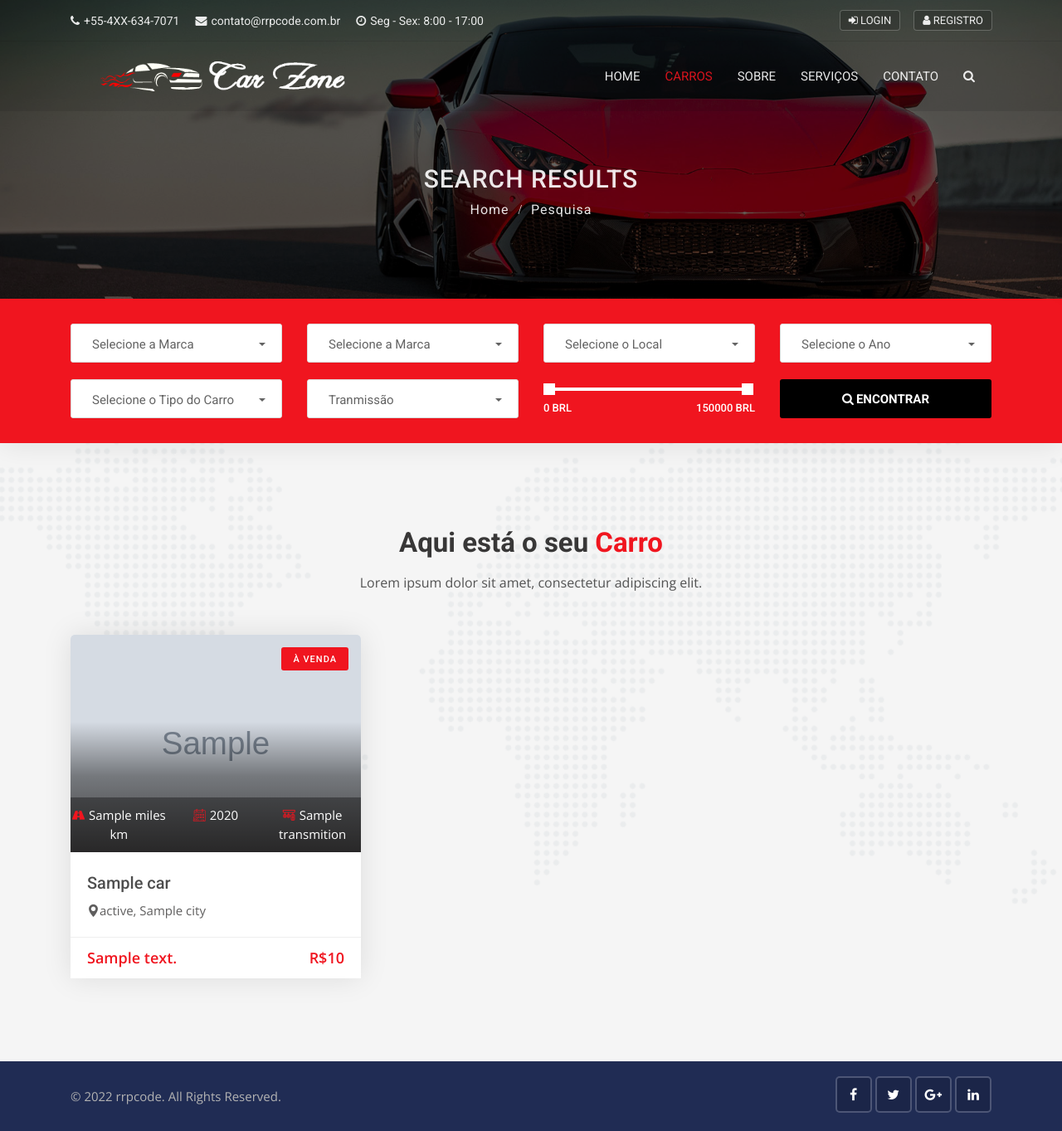
After one commit to ricardoramospereira/car-sales, a Django app: template templates/cars/search.html in a window 1280 px wide. The commit adds this page. Shown: the whole page at 83% size. Run offline with Django 4.2, Linux system fonts and the light colour scheme; the template is opened without the code that fills it: most values are stand-ins (such as "Sample title", 1, 10 or a date in 2020); grey boxes marked "Sample" are stand-in pictures; some libraries are stand-ins or nearby versions.

Commit message:
search_initial

```diff
--- a/cars/urls.py
+++ b/cars/urls.py
@@ -3,5 +3,6 @@ from .import views
 
 urlpatterns = [
     path('', views.cars, name='cars'),
-    path('<int:id>', views.car_detail, name='car_detail')
+    path('<int:id>', views.car_detail, name='car_detail'),
+    path('search', views.search, name='search'),
 ]
--- a/templates/base.html
+++ b/templates/base.html
@@ -60,8 +60,8 @@
 <!-- Full Page Search -->
 <div id="full-page-search">
     <button type="button" class="close">×</button>
-    <form action="https://storage.googleapis.com/theme-vessel/carhouse/index.html#" class="search-header">
-        <input type="search" value="" placeholder="Digite a palavra chave aqui. Ex: audi, benz etc" />
+    <form action="{% url 'search' %}" class="search-header">
+        <input type="search" value="" placeholder="Digite a palavra chave aqui. Ex: audi, benz etc" name="keyword" />
         <button type="submit" class="btn btn-sm button-theme">procurar</button>
     </form>
 </div>
--- /dev/null
+++ b/templates/cars/search.html
@@ -0,0 +1,205 @@
+{% extends 'base.html' %}
+
+{% block content %}
+
+{% load humanize %}
+
+<!-- Banner start -->
+<div class="sub-banner overview-bgi">
+    <div class="container breadcrumb-area">
+        <div class="breadcrumb-areas">
+            <h1>Search Results</h1>
+            <ul class="breadcrumbs">
+                <li><a href="index.html">Home</a></li>
+                <li class="active">Pesquisa</li>
+            </ul>
+        </div>
+    </div>
+</div>
+<!-- Banner end -->
+
+<div class="search-box-3 sb-7 bg-active">
+    <div class="container">
+        <div class="search-area-inner">
+            <div class="search-contents">
+                <form method="GET">
+                    <div class="row">
+                        <div class="col-lg-3 col-md-6 col-sm-6 col-6">
+                            <div class="form-group">
+                                <select class="selectpicker search-fields" name="select-brand">
+                                    <option disabled="disabled" selected="selected">Selecione a Marca</option>
+                                    <option>Audi</option>
+                                    <option>BMW</option>
+                                    <option>Honda</option>
+                                    <option>Nissan</option>
+                                </select>
+                            </div>
+                        </div>
+                        <div class="col-lg-3 col-md-6 col-sm-6 col-6">
+                            <div class="form-group">
+                                <select class="selectpicker search-fields" name="select-make">
+                                    <option disabled="disabled" selected="selected">Selecione a Marca</option>
+                                    <option>BMW</option>
+                                    <option>Honda</option>
+                                    <option>Lamborghini Huracán</option>
+                                    <option>Sports Car</option>
+                                </select>
+                            </div>
+                        </div>
+                        <div class="col-lg-3 col-md-6 col-sm-6 col-6">
+                            <div class="form-group">
+                                <select class="selectpicker search-fields" name="select-location">
+                                    <option disabled="disabled" selected="selected">Selecione o Local</option>
+                                    <option>São Paulo</option>
+                                    <option>Rio de Janeiro</option>
+                                    <option>Avaré</option>
+                                </select>
+                            </div>
+                        </div>
+                        <div class="col-lg-3 col-md-6 col-sm-6 col-6">
+                            <div class="form-group">
+                                <select class="selectpicker search-fields" name="select-year">
+                                    <option disabled="disabled" selected="selected">Selecione o Ano</option>
+                                    <option>2016</option>
+                                    <option>2017</option>
+                                    <option>2018</option>
+                                    <option>2019</option>
+                                </select>
+                            </div>
+                        </div>
+                    </div>
+                    <div class="row">
+                        <div class="col-lg-3 col-md-6 col-sm-6 col-6">
+                            <div class="form-group">
+                                <select class="selectpicker search-fields" name="select-type">
+                                    <option disabled="disabled" selected="selected">Selecione o Tipo do Carro</option>
+                                    <option>Carros Novos</option>
+                                    <option>Carros Usados</option>
+                                </select>
+                            </div>
+                        </div>
+                        <div class="col-lg-3 col-md-6 col-sm-6 col-6">
+                            <div class="form-group">
+                                <select class="selectpicker search-fields" name="transmission">
+                                    <option disabled="disabled" selected="selected">Tranmissão</option>
+                                    <option>Automático</option>
+                                    <option>Manual</option>
+                                </select>
+                            </div>
+                        </div>
+                        <div class="col-lg-3 col-md-6 col-sm-6 col-6">
+                            <div class="form-group">
+                                <div class="range-slider">
+                                    <div data-min="0" data-max="150000" data-unit="BRL" data-min-name="min_price" data-max-name="max_price" class="range-slider-ui ui-slider" aria-disabled="false"></div>
+                                    <div class="clearfix"></div>
+                                </div>
+                            </div>
+                        </div>
+                        <div class="col-lg-3 col-md-6 col-sm-6 col-6">
+                            <div class="form-group">
+                                <button class="btn btn-block button-theme btn-md">
+                                    <i class="fa fa-search"></i>Encontrar
+                                </button>
+                            </div>
+                        </div>
+                    </div>
+                </form>
+            </div>
+        </div>
+    </div>
+</div>
+<!-- Search box 3 end -->
+
+<!-- Featured car start -->
+<div class="featured-car content-area">
+    <div class="container">
+        <!-- Main title -->
+        <div class="main-title">
+            <h1>Aqui está o seu <span>Carro</span></h1>
+            <p>Lorem ipsum dolor sit amet, consectetur adipiscing elit.</p>
+        </div>
+        <div class="row">
+
+            <!--############### ALL CARS ################-->
+            {% for car in cars %}
+                <div class="col-lg-4 col-md-6">
+                    <div class="car-box">
+                        <div class="car-thumbnail">
+                            <a href="{% url 'car_detail' car.id %}" class="car-img">
+                                <div class="tag">À venda</div>
+                                <img class="d-block w-100" src="{{ car.car_photo.url }}" alt="car" style="min-height: 262px; max-height: 262px">
+                                <div class="facilities-list clearfix">
+                                    <ul>
+                                        <li>
+                                            <span><i class="flaticon-way"></i></span>{{ car.miles }} km
+                                        </li>
+                                        <li>
+                                            <span><i class="flaticon-calendar-1"></i></span>{{ car.year }}
+                                        </li>
+                                        <li>
+                                            <span><i class="flaticon-manual-transmission"></i></span>{{ car.transmition }}
+                                        </li>
+                                    </ul>
+                                </div>
+                            </a>
+                            <div class="carbox-overlap-wrapper">
+                                <div class="overlap-box">
+                                    <div class="overlap-btns-area">
+                                        <div class="car-magnify-gallery">
+                                            <a href="{{car.car_photo.url}}" class="overlap-btn">
+                                                <i class="fa fa-expand"></i>
+                                                <img class="hidden" src="{{car.car_photo.url}}">
+                                            </a>
+                                            {% if cars.car_photo_1 %}
+                                            <a href="{{car.car_photo_1.url}}" class="hidden">
+                                                <img class="hidden" src="{{car.car_photo_1.url}}">
+                                            </a>
+                                            {% endif %}
+                                            {% if car.car_photo_2 %}
+                                            <a href="{{car.car_photo_2.url}}" class="hidden">
+                                                <img class="hidden" src="{{car.car_photo_2.url}}">
+                                            </a>
+                                            {% endif %}
+                                            {% if car.car_photo_3 %}
+                                            <a href="{{car.car_photo_3.url}}" class="hidden">
+                                                <img class="hidden" src="{{car.car_photo_3.url}}">
+                                            </a>
+                                            {% endif %}
+                                            {% if car.car_photo_4 %}
+                                            <a href="{{car.car_photo_4.url}}" class="hidden">
+                                                <img class="hidden" src="{{car.car_photo_4.url}}">
+                                            </a>
+                                            {% endif %}
+                                        </div>
+                                    </div>
+                                </div>
+                            </div>
+                        </div>
+                        <div class="detail">
+                            <h1 class="title">
+                                <a href="{% url 'car_detail' car.id %}">{{ car.car_title }}</a>
+                            </h1>
+                            <div class="location">
+                                <a href="{% url 'car_detail' car.id %}">
+                                    <i class="flaticon-pin"></i>{{ car.state }}, {{ car.city }}
+                                </a>
+                            </div>
+                        </div>
+                        <div class="footer clearfix">
+                            <div class="pull-left ratings days">
+                                <p class="cartype">{{ car.body_style }}</p>
+                            </div>
+                            <div class="pull-right">
+                                <p class="price">R${{ car.price | intcomma }}</p>
+                            </div>
+                        </div>
+                    </div>
+                </div>
+            {% endfor%}
+
+        </div>
+    </div>
+</div>
+<!-- Featured car end -->
+
+{% endblock %}
```
Also changed, not shown: cars/views.py (+13 -0 lines), templates/pages/index.html (+13 -13 lines), db.sqlite3.
